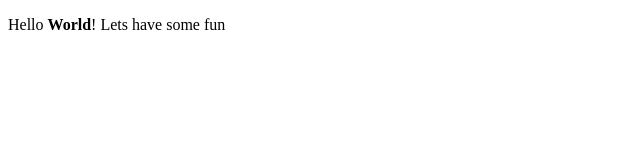
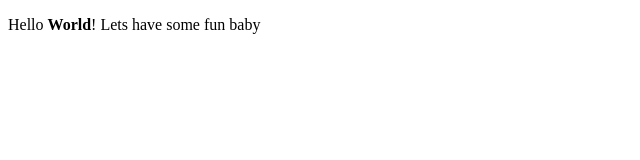
Before and after one commit to Simply007/phixxo.github.io, a plain HTML site: page index.html in a window 1280 px wide. Shown: the full height of the page, 0-640 px from the left. Drawn offline with Linux system fonts and the light colour scheme.

Commit message:
Update index.html

```diff
--- a/index.html
+++ b/index.html
@@ -4,6 +4,6 @@
     <title>This is my GitHub test project!</title>
   </head>
   <body>
-    <p>Hello <strong>World</strong>! Lets have some fun</p>
+    <p>Hello <strong>World</strong>! Lets have some fun baby</p>
   </body>
 </html>
```
